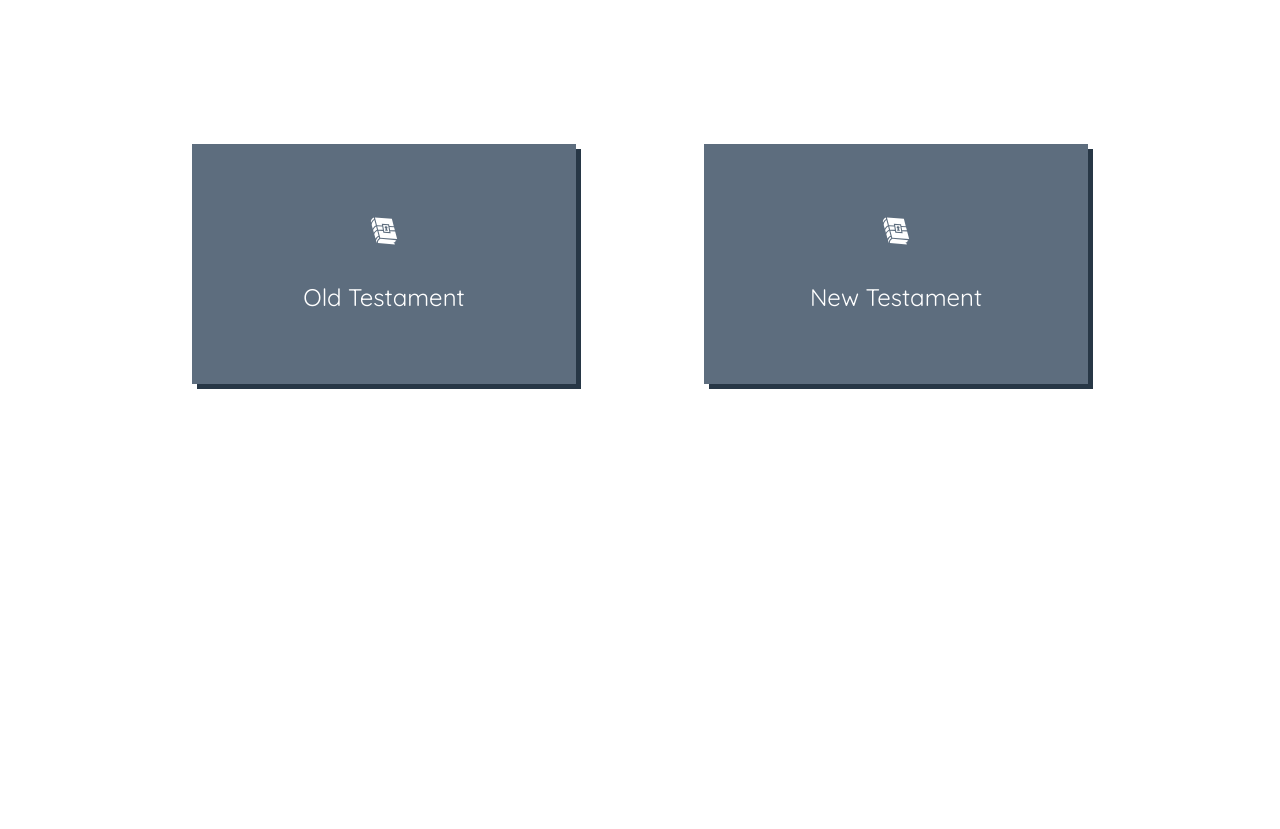
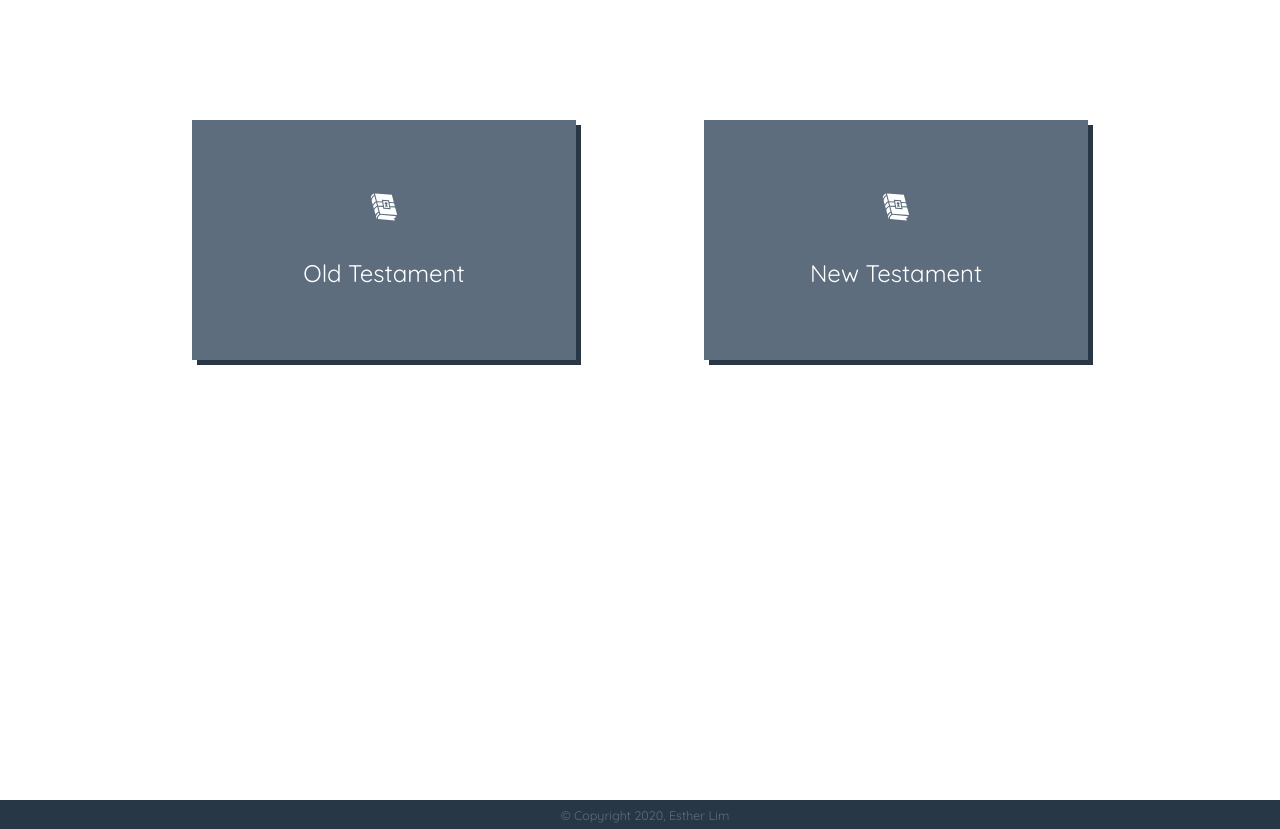
Before and after one commit to jaeeunlim/bible-typing-practice, a React (Create React App) app: page / in a window 1280 px wide. Shown: the part 160-989 px from the top of the page. Before the commit the page ends 800 px from the top, so only its background shows below. Built offline with nearby package versions, Linux system fonts and the light colour scheme.

Commit message:
adding copyright to footer

```diff
--- a/src/App.js
+++ b/src/App.js
@@ -7,6 +7,8 @@ import Sidebar from "./components/Sidebar";
 import "./css/sidebar-styles.css";
 
 export default class App extends React.Component {
+  currentYear = new Date().getFullYear();
+
   render() {
     return (
       <div id="App">
@@ -20,6 +22,9 @@ export default class App extends React.Component {
           />
         </Switch>
         <div id="page-wrap" />
+        <footer>
+          <small>&copy; Copyright {this.currentYear}, Esther Lim</small>
+        </footer>
       </div>
     );
   }
--- a/src/css/styles.css
+++ b/src/css/styles.css
@@ -10,6 +10,10 @@ body,
 button,
 center {
   font-family: "Quicksand", sans-serif;
+}
+
+.Typing {
+  min-height: 100vh;
 }
 
 .Key {
@@ -94,11 +98,12 @@ span.typed {
   flex-wrap: wrap;
   align-items: center;
   justify-content: center;
+  min-height: 100vh;
 }
 
 .btn-group-bible .btn-testament {
   position: relative;
-  top: 20vh;
+  top: -10vh;
   margin: 5vw;
   width: 30vw;
   height: 30vh;
@@ -213,3 +218,13 @@ span.typed {
 #img-hands {
   width: 300px;
 }
+
+footer {
+  width: 100%;
+  padding: 5px;
+  position: relative;
+  text-align: center;
+  font-size: 15px;
+  color: #5d6d7e;
+  background-color: #273746;
+}
```
Also changed, not shown: 12 other files (tests, documents, lock files or other folders).
